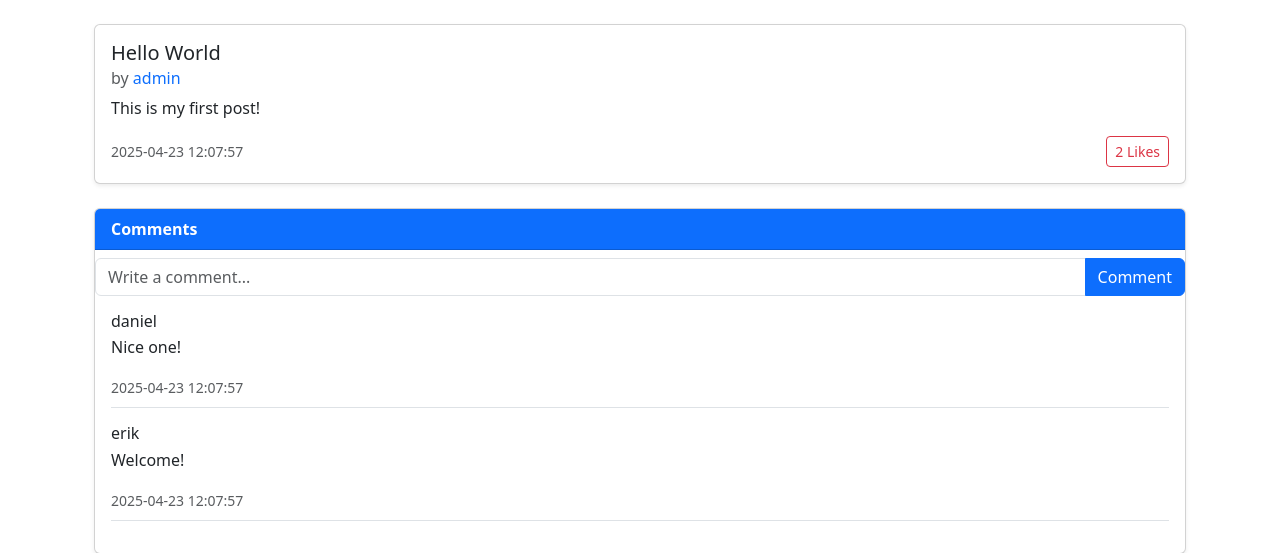
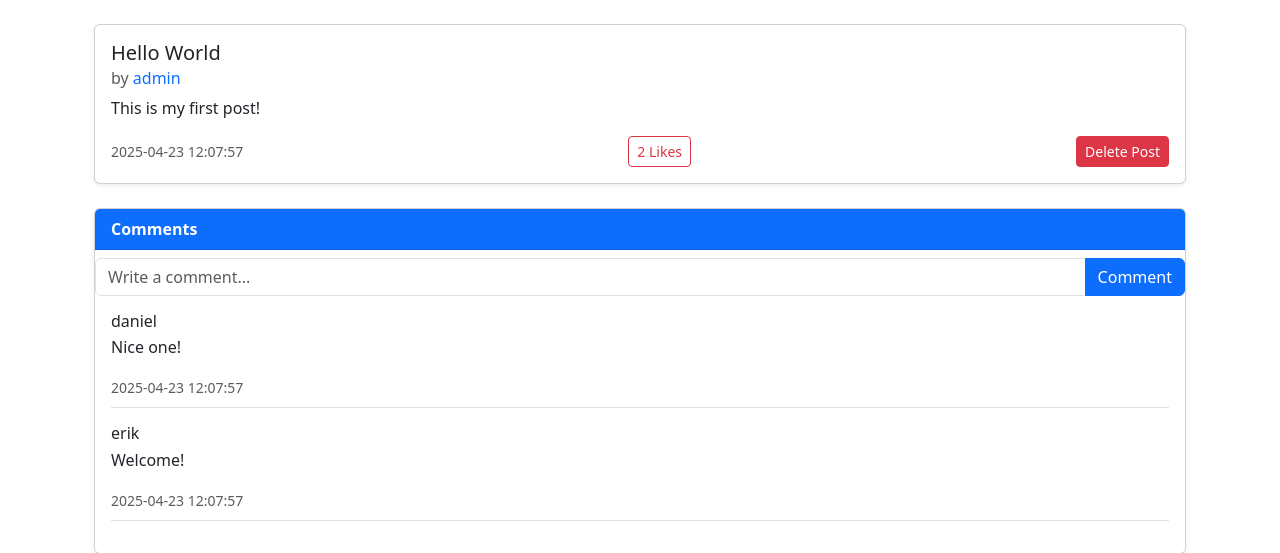
Before and after one commit to DanielGaudlandJacobsen/DAT220-Project, a Flask app: page /post/1 in a window 1280 px wide. Shown: the part 94-647 px from the top of the page. Run offline with Flask 3, Linux system fonts and the light colour scheme; a user stored in the database is signed in; data comes from the database, SQL or seed files in the repository; both versions use the stored data as it was after the commit.

Commit message:
delete functions and buttons

```diff
--- a/app.py
+++ b/app.py
@@ -4,6 +4,7 @@ from werkzeug.security import generate_password_hash, check_password_hash
 from markupsafe import escape
 from email_validator import validate_email, EmailNotValidError
 from datetime import datetime
+import sqlite3
 
 app = Flask(__name__)
 
@@ -149,6 +150,60 @@ def create_post():
     return
 
 
+@app.route("/delete_post/<int:post_id>", methods=["POST"])
+def delete_post(post_id):
+    db = get_db()
+    db.row_factory = sqlite3.Row
+    username = session.get("username")
+    role = session.get("role")
+
+    cur = db.cursor()
+    cur.execute("SELECT post_id, user_id FROM posts WHERE post_id = ?", (post_id,))
+    post = cur.fetchone()
+
+    if not post:
+        abort(404)
+
+    cur.execute("SELECT user_id FROM users WHERE username = ?", (username,))
+    user_id = cur.fetchone()["user_id"]
+
+    if role == "admin" or post["user_id"] == user_id:
+        cur.execute("DELETE FROM comments WHERE post_id = ?", (post_id,))
+        cur.execute("DELETE FROM likes WHERE post_id = ?", (post_id,))
+        cur.execute("DELETE FROM posts WHERE post_id = ?", (post_id,))
+        db.commit()
+        flash("Post deleted successfully.", "success")
+    else:
+        flash("You don't have permission to delete this post.", "error")
+    return redirect(url_for("feed"))
+
+
+@app.route("/delete_comment/<int:comment_id>", methods=["POST"])
+def delete_comment(comment_id):
+    db = get_db()
+    db.row_factory = sqlite3.Row
+    username = session.get("username")
+    role = session.get("role")
+
+    cur = db.cursor()
+    cur.execute("SELECT comment_id, user_id FROM comments WHERE comment_id = ?", (comment_id,))
+    comment = cur.fetchone()
+
+    if not comment:
+        abort(404)
+
+    cur.execute("SELECT user_id FROM users WHERE username = ?", (username,))
+    user_id = cur.fetchone()["user_id"]
+
+    if role == "admin" or comment["user_id"] == user_id:
+        cur.execute("DELETE FROM comments WHERE comment_id = ?", (comment_id,))
+        db.commit()
+        flash("Comment deleted successfully.", "success")
+    else:
+        flash("You don't have permission to delete this comment.", "error")
+
+    return redirect(request.referrer or url_for("feed"))
+
 @app.route("/post/<int:post_id>", methods=["GET"])
 def post(post_id):
     db = get_db()
--- a/setup_db.py
+++ b/setup_db.py
@@ -165,7 +165,7 @@ def select_comments_by_post_id(conn, post_id):
         conn.row_factory = sqlite3.Row
         cur = conn.cursor()
         sql = """
-        SELECT c.content, c.date AS comment_date, u.username AS comment_author
+        SELECT c.comment_id, c.content, c.date AS comment_date, u.username AS comment_author
         FROM comments c
         JOIN users u ON c.user_id = u.user_id
         WHERE c.post_id = ?
--- a/templates/post.html
+++ b/templates/post.html
@@ -21,6 +21,11 @@
                         {{ post.like_count }} Likes
                     </button>
                 </form>
+                {% if session.username == post.post_author or session.role == "admin" %}
+                <form method="POST" action="{{ url_for('delete_post', post_id=post.post_id) }}">
+                    <button type="submit" class="btn btn-sm btn-danger">Delete Post</button>
+                </form>
+                {% endif %}
             </div>
         </div>
     </div>
@@ -40,6 +45,11 @@
                 <h6 class="mb-1">{{ comment.comment_author }}</h6>
                 <p>{{ comment.content }}</p>
                 <small class="text-muted">{{ comment.comment_date }}</small>
+                {% if session.username == comment.comment_author or session.role == "admin" %}
+                <form method="POST" action="{{ url_for('delete_comment', comment_id=comment.comment_id) }}">
+                    <button type="submit" class="btn btn-sm btn-outline-danger btn-sm mt-1">Delete</button>
+                </form>
+                {% endif %}
             </div>
             {% else %}
             <p class="text-muted">No comments yet.</p>
```
Also changed, not shown: database.db.
